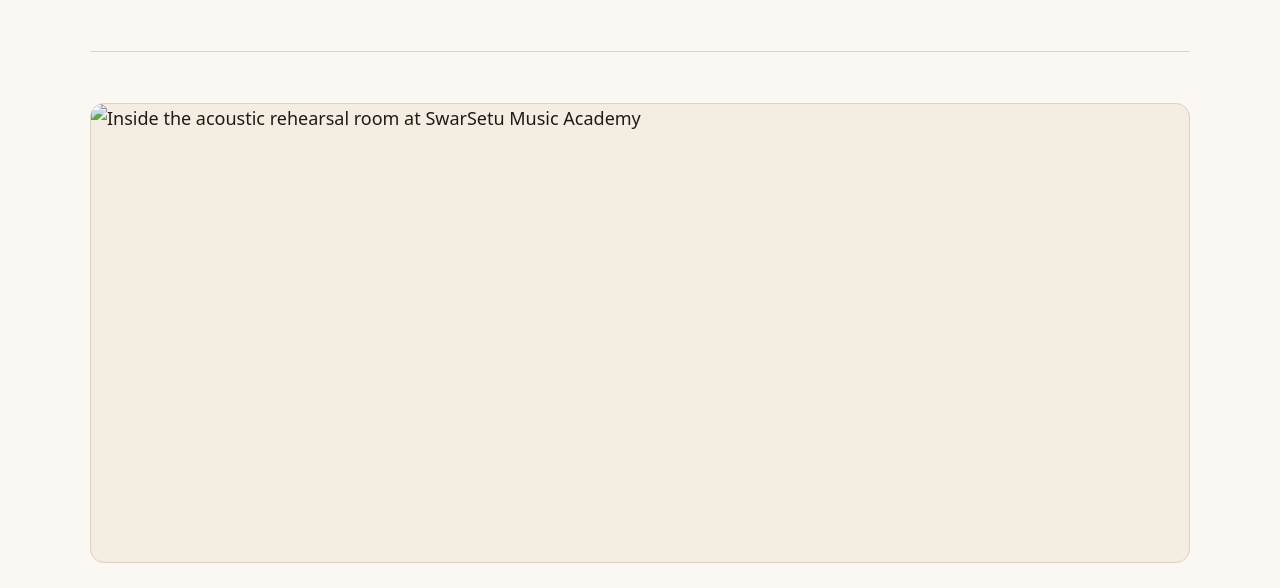
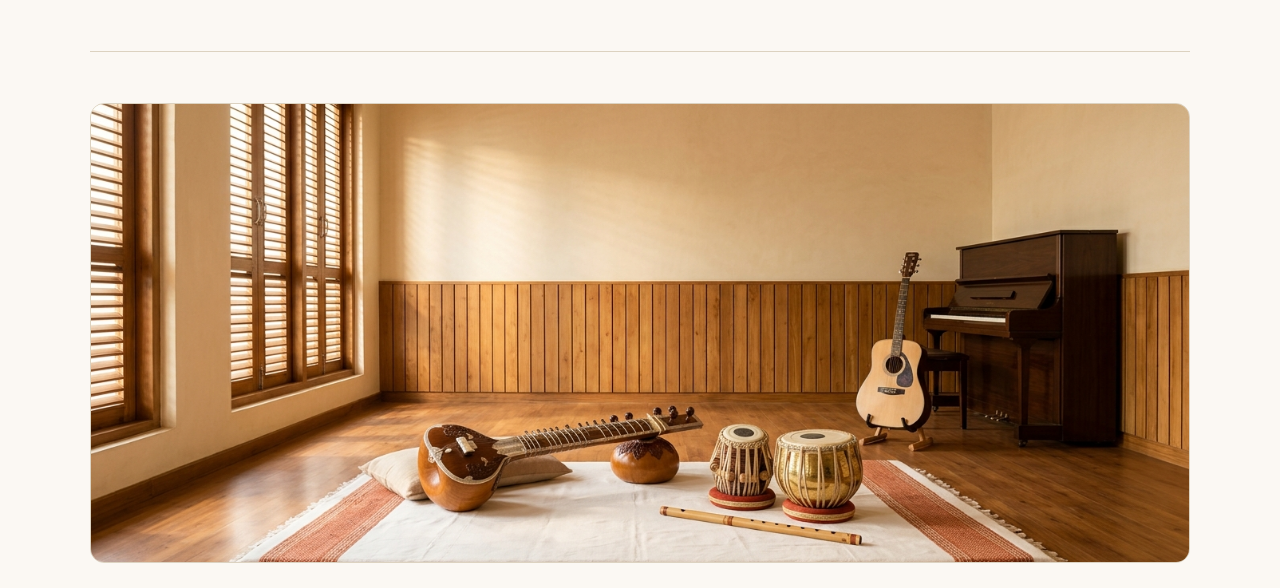
Before and after one commit to Sumit-119147-Creator/HTML-Practical, a plain HTML site: page about.html in a window 1280 px wide. Shown: the part 341-929 px from the top of the page. Drawn offline with Linux system fonts and the light colour scheme.

Commit message:
Fix image source path in about.html

```diff
--- a/about.html
+++ b/about.html
@@ -32,7 +32,7 @@
     <section class="content-section">
 
       <img
-        src="rehearsal-room.jpg.jpg"
+        src="rehearsal-room.jpg"
         alt="Inside the acoustic rehearsal room at SwarSetu Music Academy"
         class="feature-img"
       >
```
